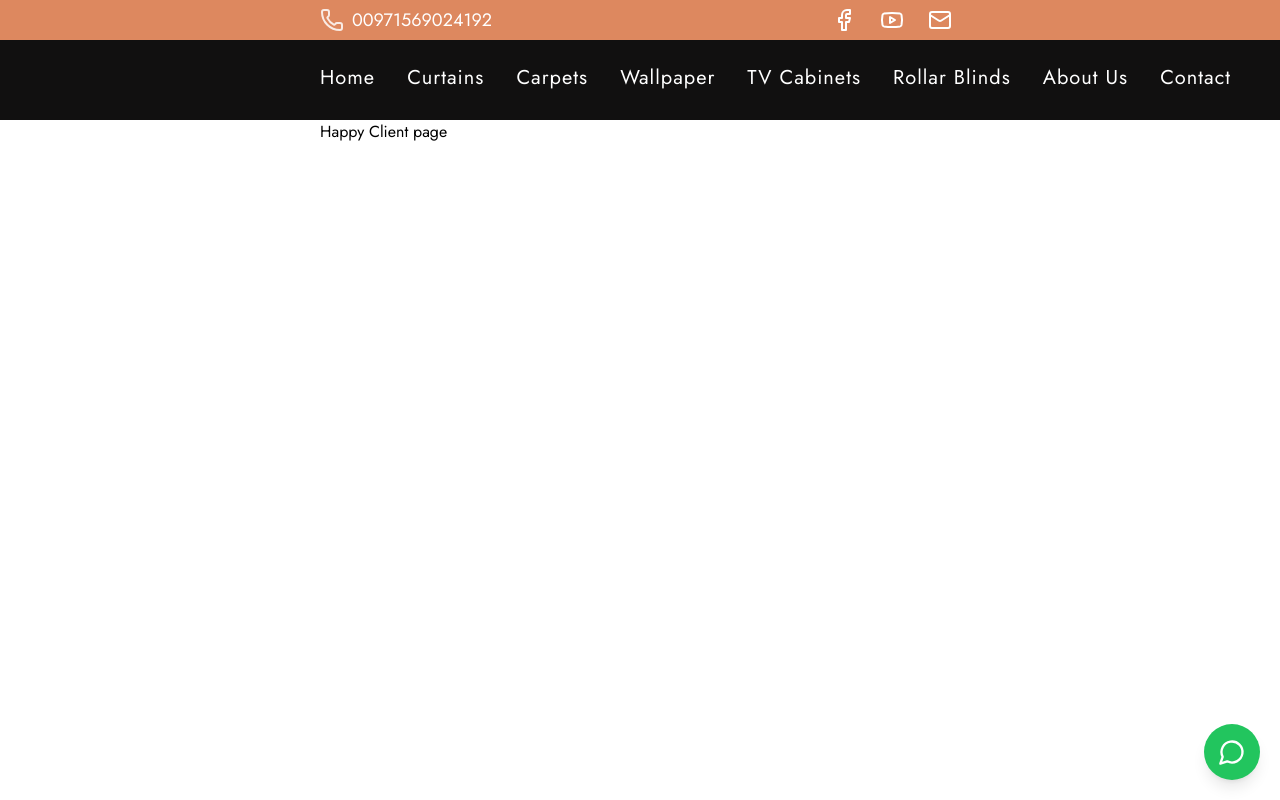
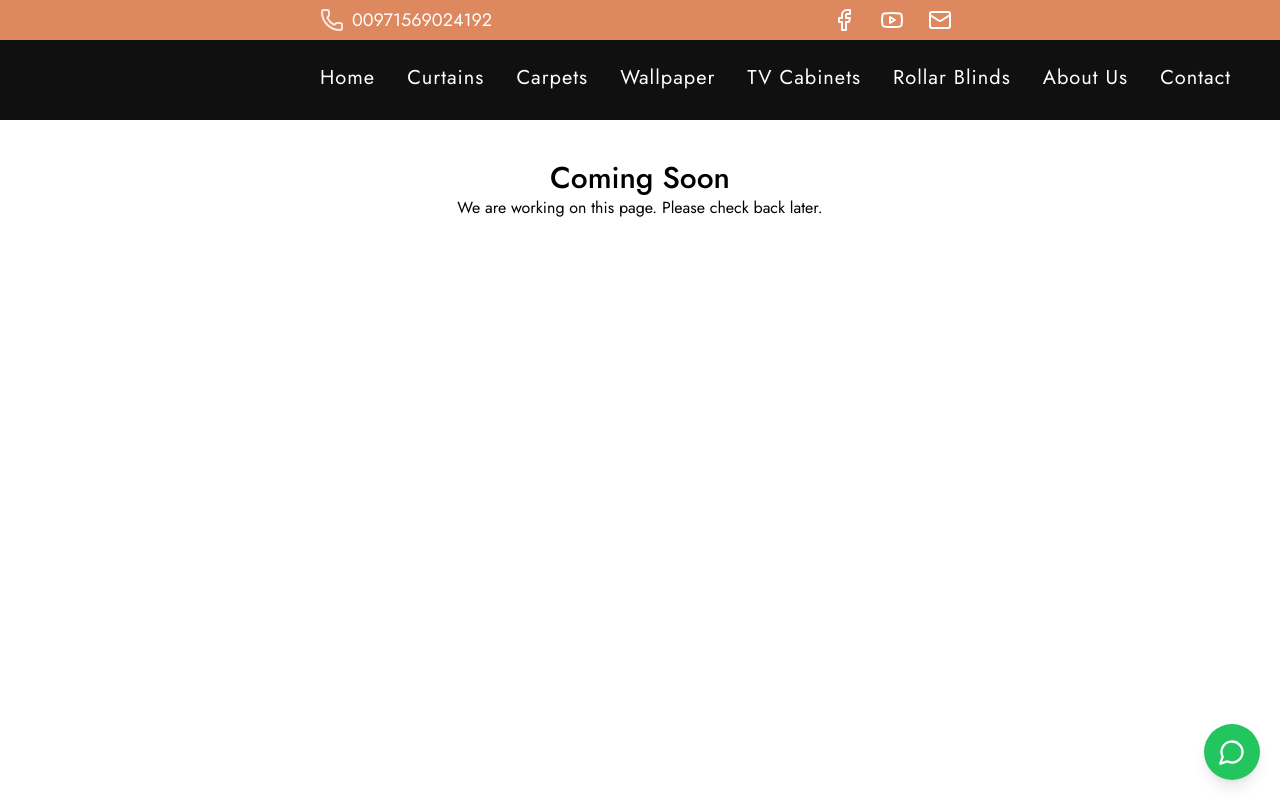
Before and after one commit to siffahim/madinat-al-zahrat-curtains, a Next.js app: page /happy-clients in a window 1280 px wide. Shown: the top 800 px of the page. Built offline with nearby package versions, Linux system fonts and the light colour scheme.

Commit message:
Slove the issue

```diff
--- a/src/app/(website)/faq/page.tsx
+++ b/src/app/(website)/faq/page.tsx
@@ -1,7 +1,10 @@
 const FAQPage = () => {
   return (
     <div className="container">
-      <h2>Faq page</h2>
+      <div className="text-center mt-10">
+        <h2 className="text-3xl font-medium">Coming Soon</h2>
+        <p>We are working on this page. Please check back later.</p>
+      </div>
     </div>
   );
 };
--- a/src/app/(website)/happy-clients/page.tsx
+++ b/src/app/(website)/happy-clients/page.tsx
@@ -1,7 +1,10 @@
 const HappyClientPage = () => {
   return (
     <div className="container px-5 md:px-0">
-      <h2>Happy Client page</h2>
+      <div className="text-center mt-10">
+        <h2 className="text-3xl font-medium">Coming Soon</h2>
+        <p>We are working on this page. Please check back later.</p>
+      </div>
     </div>
   );
 };
--- a/src/components/ui/home/HeroSection.tsx
+++ b/src/components/ui/home/HeroSection.tsx
@@ -1,6 +1,9 @@
+"use client";
 import Navbar from "@/components/shared/Navbar";
+import { useRouter } from "next/navigation";
 
 const HeroSection = () => {
+  const router = useRouter();
   return (
     <div className="bg-hero">
       <Navbar />
@@ -12,7 +15,10 @@ const HeroSection = () => {
           <p className="text-3xl md:text-4xl text-white font-normal">
             For a better way to work
           </p>
-          <button className="border-2 font-bold px-10 py-3 rounded mt-5 text-white">
+          <button
+            onClick={() => router.push("/curtains")}
+            className="border-2 font-bold px-10 py-3 rounded mt-5 text-white hover:bg-[#DD885F]"
+          >
             See More
           </button>
         </div>
--- a/src/components/ui/home/Overview.tsx
+++ b/src/components/ui/home/Overview.tsx
@@ -6,13 +6,13 @@ const Overview = () => {
       icon: <Package strokeWidth={0.5} size={60} />,
       title: "Home Service",
       description:
-        "FREE home delivery with assembling inside Dhaka within 3 days and 5-7 days anywhere in Bangladesh. Inside Dhaka City, we offer free home deliver",
+        "FREE home delivery with assembling inside Dhaka within 3 days and 5-7 days anywhere in United Arab Emirates. Inside UAE City, we offer free home deliver",
     },
     {
       icon: <Award strokeWidth={0.5} size={60} />,
       title: "Returns & Warranty",
       description:
-        "GRID provides an easy, hassle-free servicing system where we pick up your product from your home if there is any problem and get it back to you.",
+        "Madinatal zahrat provides an easy, hassle-free servicing system where we pick up your product from your home if there is any problem and get it back to you.",
     },
     {
       icon: <WalletMinimal strokeWidth={0.5} size={60} />,
```
